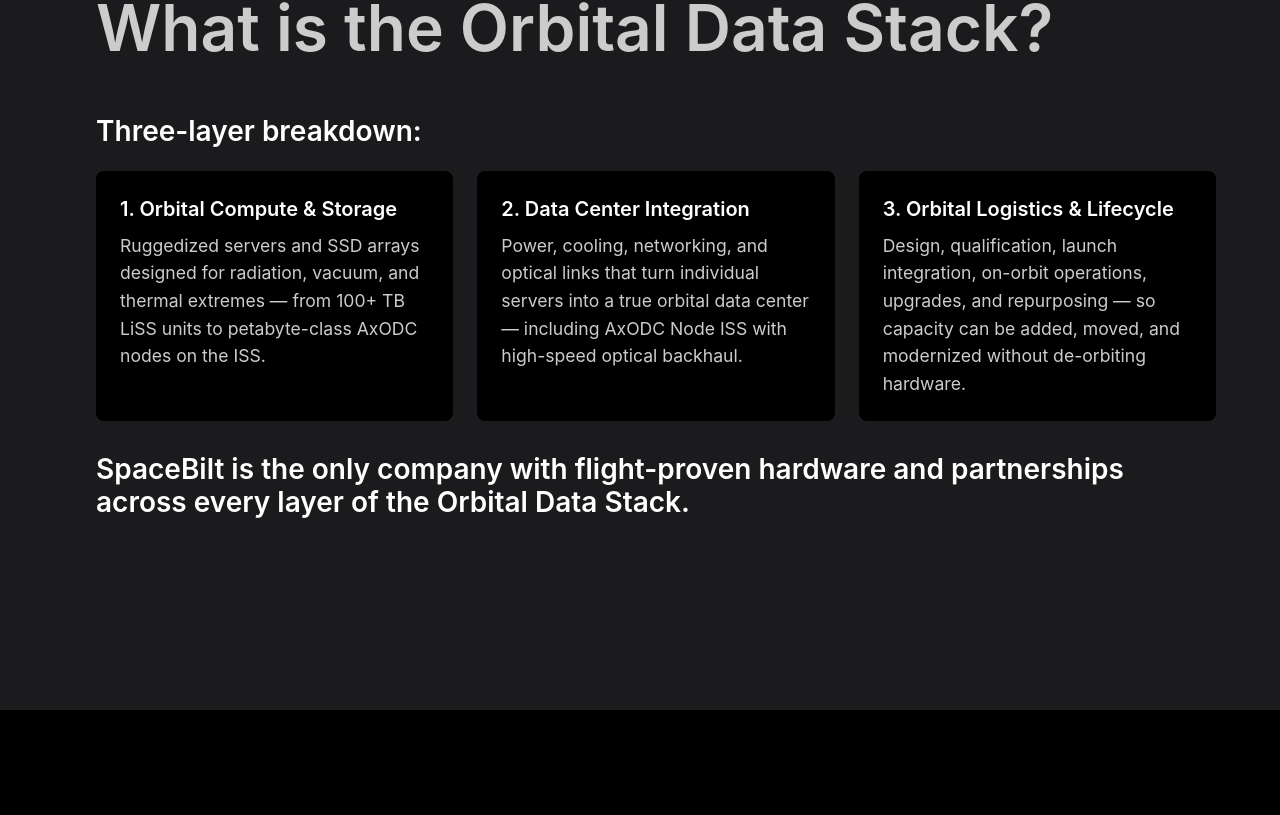
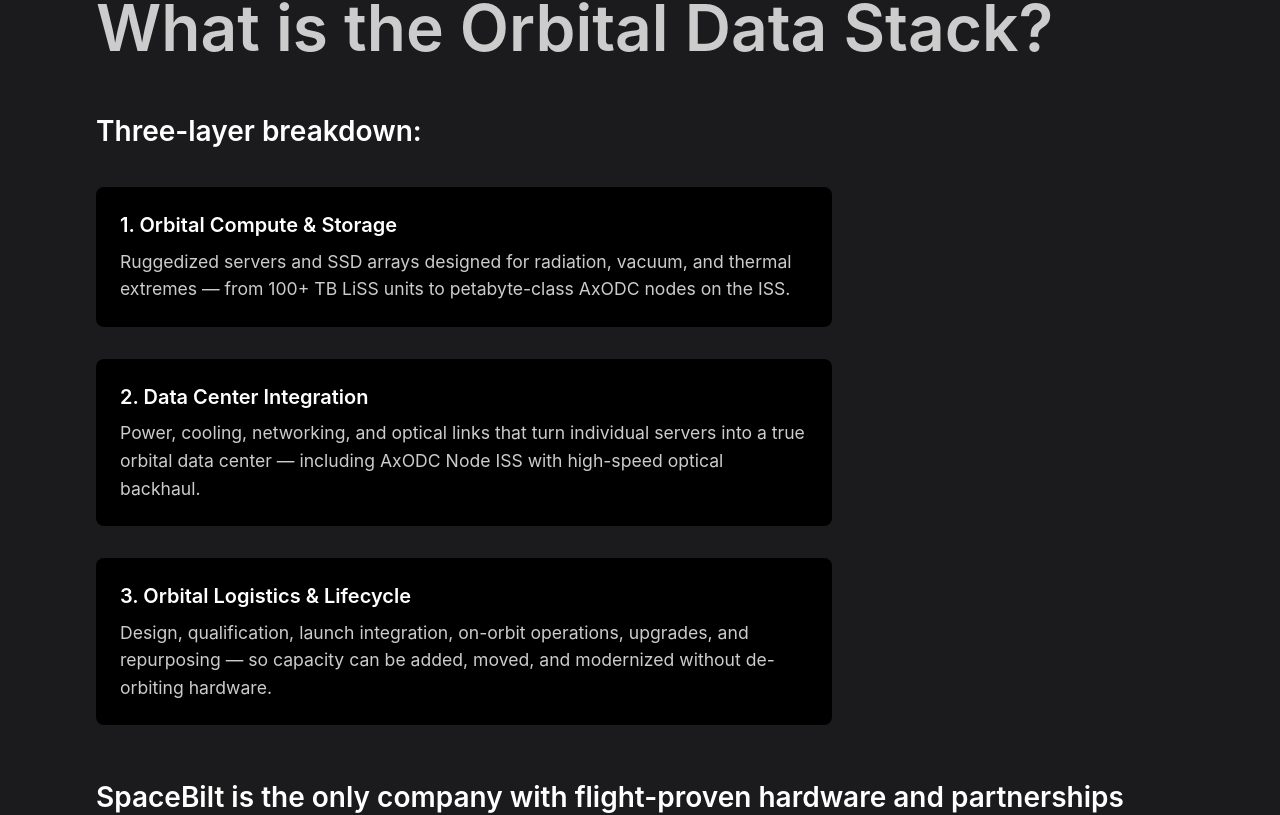
Before and after one commit to bigbadbrad/spacebilt, a Next.js app: page / in a window 1280 px wide. Shown: the part 1670-2485 px from the top of the page. Built offline with nearby package versions, Linux system fonts and the light colour scheme; no server answers.

Commit message:
footer is now gray

```diff
--- a/src/components/footer.tsx
+++ b/src/components/footer.tsx
@@ -25,7 +25,7 @@
   return (
   <Box
     sx={{
-      backgroundColor: colorScheme === 'dark' ? '#000000' : '#f3f3f6',
+      backgroundColor: colorScheme === 'dark' ? '#1d1d1f' : '#f3f3f6',
       textAlign: 'center',
       pt: 8,
       pb: 10,
--- a/src/components/home/home-sections.tsx
+++ b/src/components/home/home-sections.tsx
@@ -32,11 +32,11 @@
             <Typography variant="h2" color="#cccccc" sx={{ mt: 0, mb: 2 }}>
               What is the Orbital Data Stack?
             </Typography>
-            <Typography variant="h5" color="#ffffff" sx={{ mt: 4, mb: 3 }}>
+            <Typography variant="h5" color="#ffffff" sx={{ mt: 4, mb: 5 }}>
               Three-layer breakdown:
             </Typography>
-            <Grid container spacing={3} sx={{ mb: 4 }}>
-              <Grid item xs={12} md={4}>
+            <Grid container spacing={4} sx={{ mb: 4 }}>
+              <Grid item xs={12} md={8}>
                 <Box
                   sx={{
                     backgroundColor: "#000000",
@@ -67,7 +67,7 @@
                   </Typography>
                 </Box>
               </Grid>
-              <Grid item xs={12} md={4}>
+              <Grid item xs={12} md={8}>
                 <Box
                   sx={{
                     backgroundColor: "#000000",
@@ -98,7 +98,7 @@
                   </Typography>
                 </Box>
               </Grid>
-              <Grid item xs={12} md={4}>
+              <Grid item xs={12} md={8}>
                 <Box
                   sx={{
                     backgroundColor: "#000000",
@@ -130,7 +130,7 @@
                 </Box>
               </Grid>
             </Grid>
-            <Typography variant="h5" color="#ffffff" sx={{ mt: 0, mb: 3 }}>
+            <Typography variant="h5" color="#ffffff" sx={{ mt: 3, mb: 3 }}>
               SpaceBilt is the only company with flight-proven hardware and partnerships across every layer of the Orbital Data Stack.
             </Typography>
           </Grid>
@@ -622,7 +622,7 @@
             }}
           >
             <Typography variant="h2" color="#ffffff" sx={{ mb: 3 }}>
-              Why this is big
+              Why this is big.
             </Typography>
 
             <Typography
```
